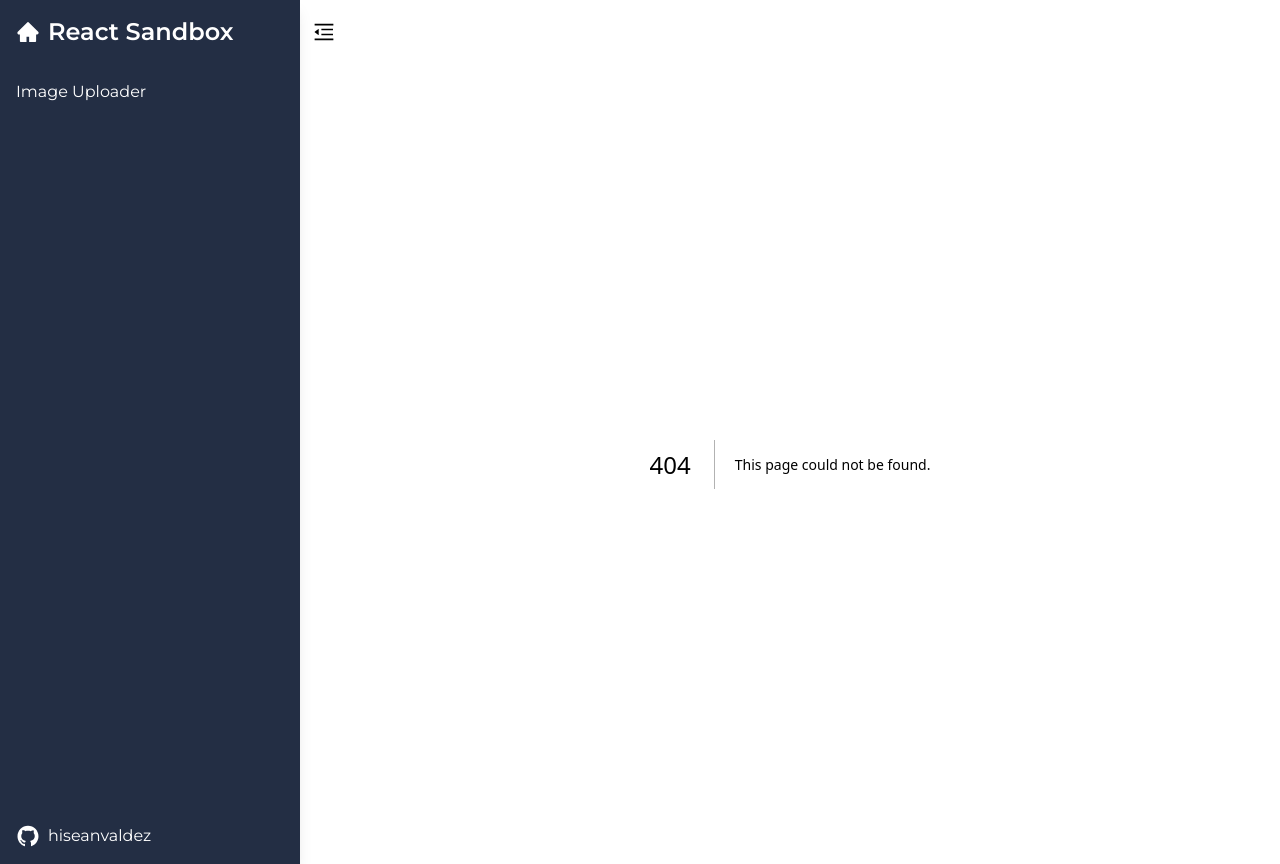
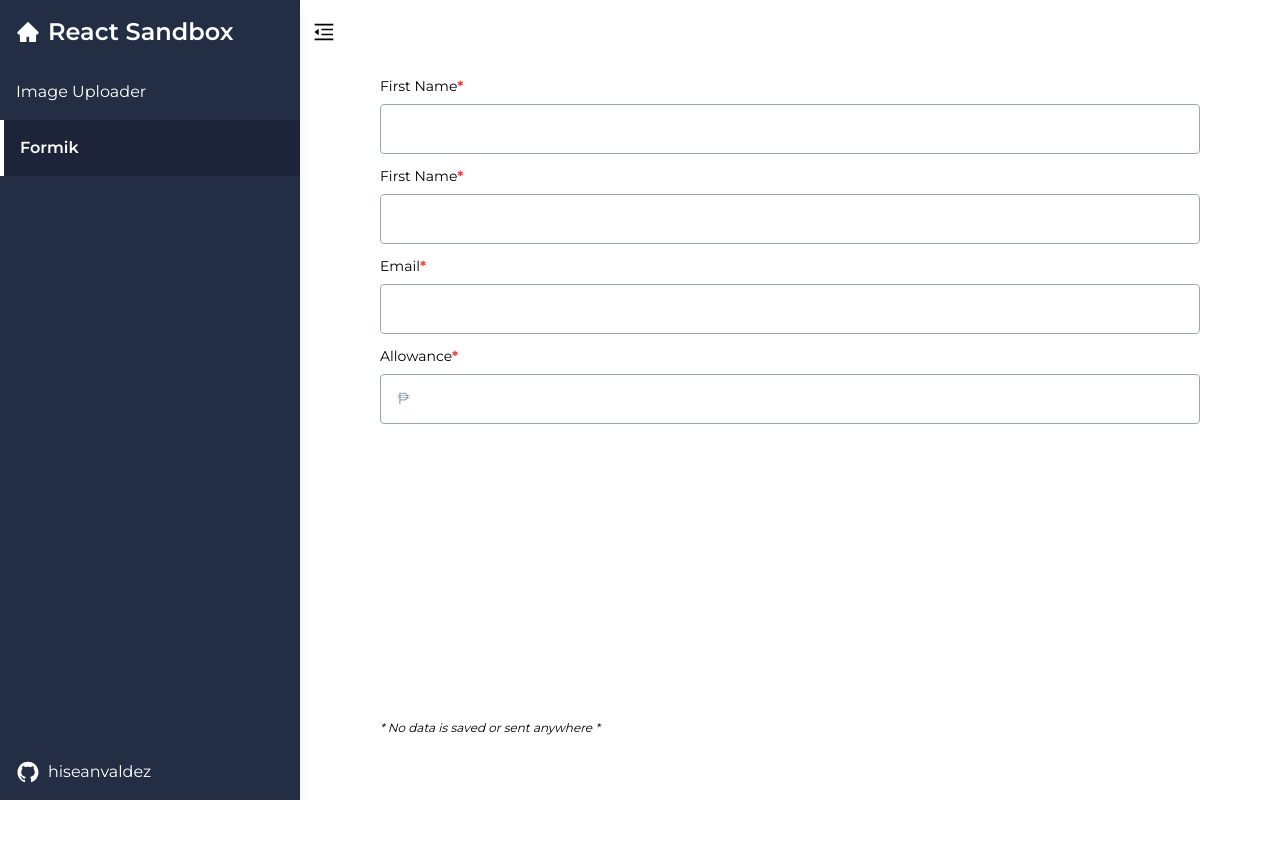
Before and after one commit to hiseanvaldez/ReactSandbox, a Next.js app: page /formik in a window 1280 px wide. Before the commit this address had no page. After the commit the page ends 800 px from the top, so only its background shows below. Built offline with nearby package versions, Linux system fonts and the light colour scheme.

Commit message:
Add Formik form component.

```diff
--- /dev/null
+++ b/app/components/Input.jsx
@@ -0,0 +1,66 @@
+import { MdInfo } from "react-icons/md";
+
+const Input = ({
+  field, // { name, value, onChange, onBlur }
+  form: { touched, errors }, // also values, setXXXX, handleXXXX, dirty, isValid, status, etc.
+  required,
+  label,
+  currency,
+  ...props
+}) => {
+  return (
+    <div className={`flex w-full flex-col ${label ? "my-3" : "my-0"}`}>
+      {label && (
+        <label htmlFor={field.name} className="mb-2 text-sm">
+          {label}
+          {required && <span className="font-bold text-red-500">*</span>}
+        </label>
+      )}
+      <div
+        className={`
+        flex
+        flex-row
+        items-center
+        rounded
+        border-[1px]
+        focus-within:border-transparent
+        focus-within:outline
+        focus-within:outline-2
+        focus-within:outline-blue-500
+        ${
+          touched[field.name] && errors[field.name]
+            ? "border-red-500"
+            : "border-gray-400"
+        }
+      `}
+      >
+        {currency && <div className="pl-4 text-slate-400">{currency}</div>}
+        <input
+          type="text"
+          {...field}
+          {...props}
+          className="
+            h-12
+            w-full
+            rounded
+            px-4
+            py-3.5
+            text-slate-700
+            outline-none
+            disabled:cursor-not-allowed
+            disabled:opacity-70
+          "
+        />
+      </div>
+
+      {touched[field.name] && errors[field.name] && (
+        <div className="mb-2 flex items-center gap-1 text-sm text-red-500">
+          <MdInfo />
+          {errors[field.name]}
+        </div>
+      )}
+    </div>
+  );
+};
+
+export default Input;
--- a/app/components/sidebar/Sidebar.jsx
+++ b/app/components/sidebar/Sidebar.jsx
@@ -13,6 +13,10 @@ const items = [
   {
     title: "Image Uploader",
     route: "/uploader",
+  },
+  {
+    title: "Formik",
+    route: "/formik",
   },
 ];
 
@@ -76,7 +80,7 @@ const Sidebar = ({ children }) => {
             )}
           </button>
         </div>
-        <div>{children}</div>
+        <>{children}</>
       </div>
     </div>
   );
--- /dev/null
+++ b/app/formik/page.jsx
@@ -0,0 +1,67 @@
+"use client";
+
+import { Field, Form, Formik } from "formik";
+import { number, object, string } from "yup";
+import Container from "../components/Container";
+import Input from "../components/Input";
+
+const FormikTest = () => {
+  const validationSchema = object().shape({
+    firstName: string().required(),
+    lastName: string().required(),
+    email: string().email().required(),
+    allowance: number().min(0).required(),
+  });
+
+  const handleSubmit = (value) => {
+    console.log(value);
+  };
+
+  return (
+    <Container>
+      <div className="flex h-full flex-col justify-between">
+        <Formik
+          initialValues={{
+            firstName: "",
+            lastName: "",
+            email: "",
+            allowance: "",
+            occupation: "",
+          }}
+          onSubmit={handleSubmit}
+          validationSchema={validationSchema}
+        >
+          {() => {
+            return (
+              <Form>
+                <Field
+                  name="firstName"
+                  label="First Name"
+                  component={Input}
+                  required
+                />
+                <Field
+                  name="lastName"
+                  label="First Name"
+                  component={Input}
+                  required
+                />
+                <Field name="email" label="Email" component={Input} required />
+                <Field
+                  name="allowance"
+                  label="Allowance"
+                  component={Input}
+                  required
+                  currency={"₱"}
+                />
+              </Form>
+            );
+          }}
+        </Formik>
+        <p className="text-xs italic">* No data is saved or sent anywhere *</p>
+      </div>
+    </Container>
+  );
+};
+
+export default FormikTest;
--- a/package.json
+++ b/package.json
@@ -13,12 +13,14 @@
     "autoprefixer": "10.4.14",
     "eslint": "8.41.0",
     "eslint-config-next": "13.4.3",
+    "formik": "^2.2.9",
     "next": "13.4.3",
     "postcss": "8.4.23",
     "react": "18.2.0",
     "react-dom": "18.2.0",
     "react-icons": "^4.8.0",
-    "tailwindcss": "3.3.2"
+    "tailwindcss": "3.3.2",
+    "yup": "^1.2.0"
   },
   "devDependencies": {
     "prettier": "^2.8.8",
```
Also changed, not shown: 1 other file (tests, documents, lock files or other folders).
